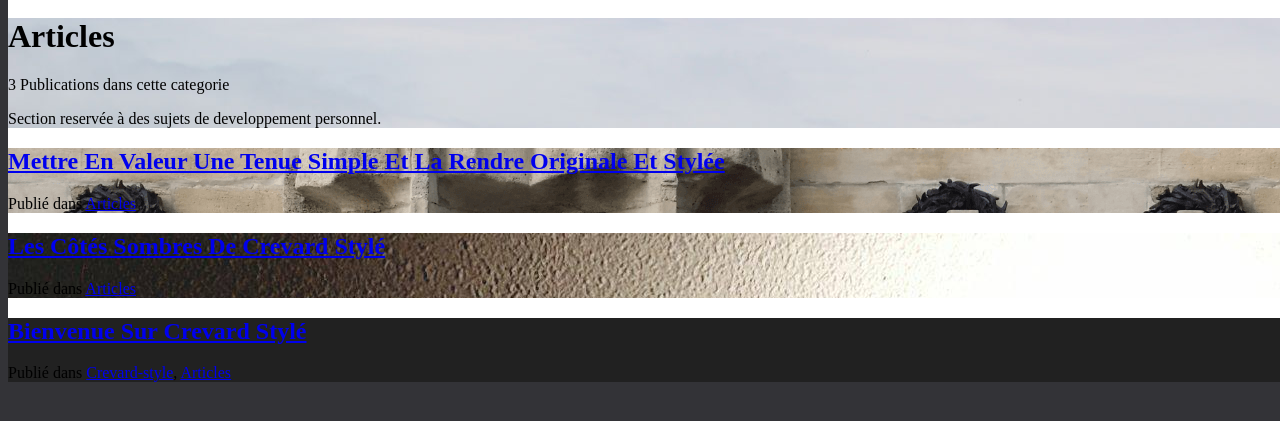
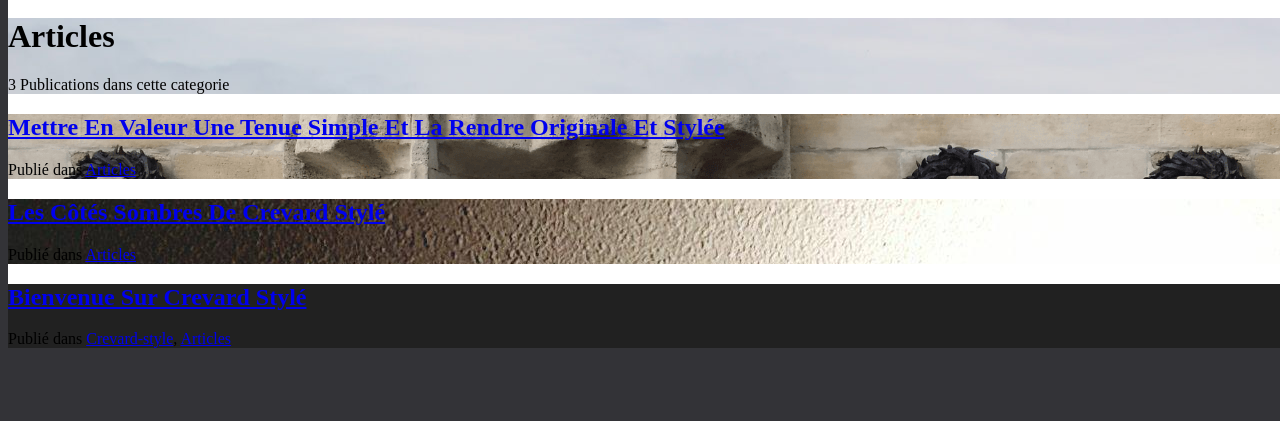
Before and after one commit to darkh2/darkh2.github.io, a Jekyll site: the page built from category/articles.md, in a window 1280 px wide, cut to the strip 259-680 px from the top of the page. Built offline with Jekyll 4.4.1, drawn with Linux system fonts in a browser that asks for light colours.

Commit message:
Update articles.md

```diff
--- a/category/articles.md
+++ b/category/articles.md
@@ -3,7 +3,8 @@ layout: category
 title: Articles
 category_slug: articles
 category_name: Articles
-category_description: Section reservée à des sujets de developpement personnel.
+category_description: null
 category_feature_image: post-assets/spain.jpg
 parmalink: /category/articles/
+published: true
 ---
```
